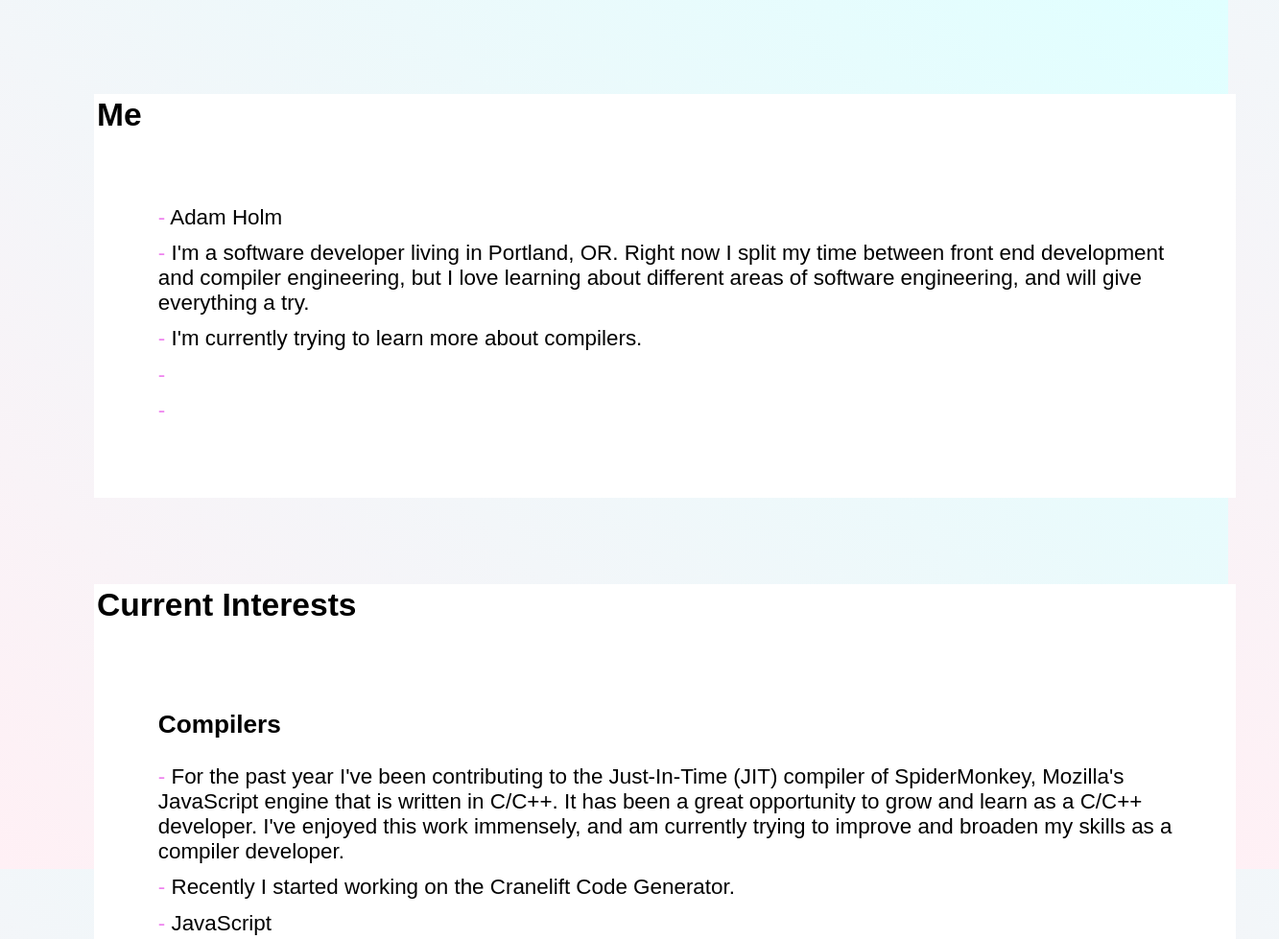
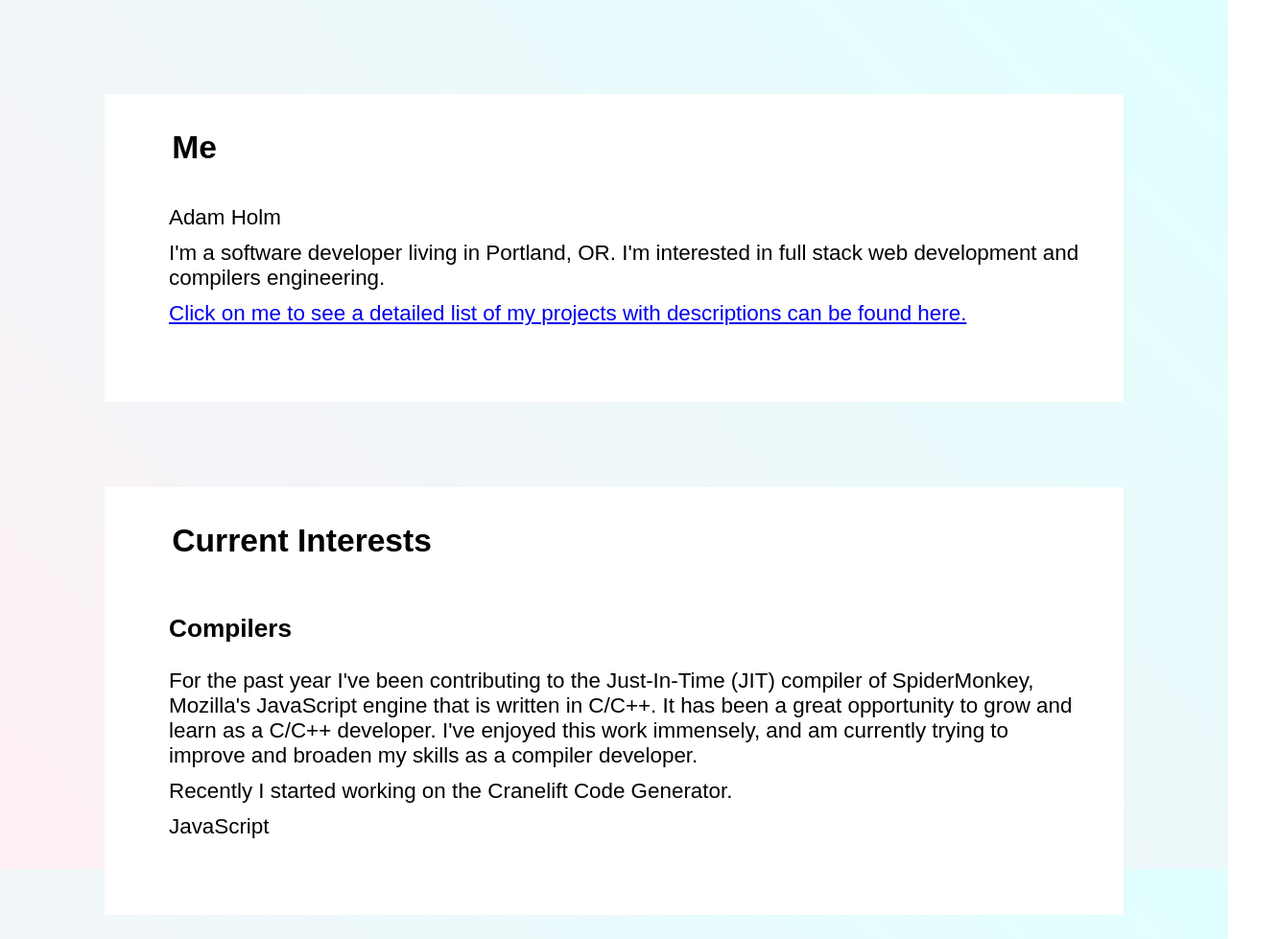
Before and after one commit to ash-tamraz/ash-tamraz.github.io, a plain HTML site: page index.html in a window 1280 px wide. Shown: the top 979 px of the page at 96% size, 1333 px wide, since content can reach past the window. Drawn offline with Linux system fonts and the light colour scheme.

Commit message:
filling out descriptions, tweaking css

```diff
--- a/index.html
+++ b/index.html
@@ -13,11 +13,9 @@
         <h2 class="bio-header">Me</h2>
         <ul class="bio-ul">
           <li>Adam Holm</li>
-                        <li>I'm a software developer living in Portland, OR. Right now I split my time
-                        between front end development and compiler engineering,
-                        but I love learning about different areas of software
-                        engineering, and will give everything a try.</li>
-                        <li>I'm currently trying to learn more about compilers.</li>
+          <li>I'm a software developer living in Portland, OR. I'm interested
+          in full stack web development and compilers engineering.</li>
+          <li><a id="projects" href="PROJECTS.md">Click on me to see a detailed list of my projects with descriptions can be found here.</a></li>
           <!--
           <li>I earned a BS in Mathematics from the University of
           Arizona. I loved studying math and still love math, and
@@ -29,7 +27,6 @@
           <li></li>
           <li></li>
         </ul>
-
       </div>
       <div class="bio-wrap" id="1">
         <h2 class="bio-header">Current Interests</h2>
@@ -49,7 +46,6 @@
           <li></li>
           <li></li>
         </ul>
-
       </div>
       <div class="bio-wrap" id="2">
         <h2 class="bio-header">Recent Work</h2>
--- a/style.css
+++ b/style.css
@@ -16,6 +16,8 @@ body {
   position: relative;
   top: 0.1em;
   white-space: nowrap;
+  padding-left: 2.0em;
+  padding-top: 1.0em;
 }
 
 .bio-wrap {
@@ -26,9 +28,9 @@ body {
 
 ul {
   list-style-type: none;
-  padding: 2.0em 2.0em 2.0em 3.0em;
+  padding: 0.5em 2.0em 2.0em 3.0em;
 }
-
+/*
 .bio-ul li::before {
   color: #ee82ee;
   content: "- ";
@@ -40,6 +42,7 @@ ul {
 .bio-ul #nested li::before {
   content: none;
 }
+*/
 
 .bio-ul #nested {
   padding: 0.1em;
@@ -59,5 +62,7 @@ ul li {
 /*  grid-template-columns: 25% 25% 25% 25%;
   grid-template-rows: 25% 25% 25% 25%; */
   height: 100vh;
-  width: 100vw;
+  width: 90vw;
+  margin-left: auto;
+  margin-right: auto;
 }
```
Also changed, not shown: 1 other file. Lines whose indentation alone changed are shown as unchanged.
